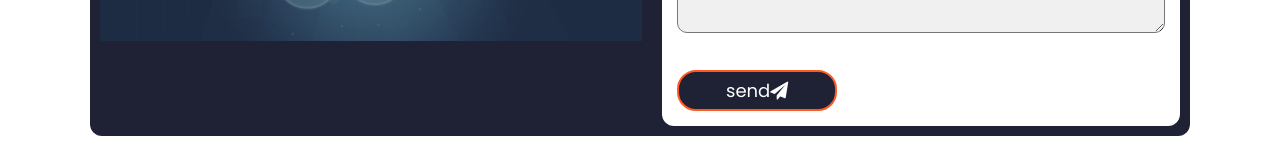
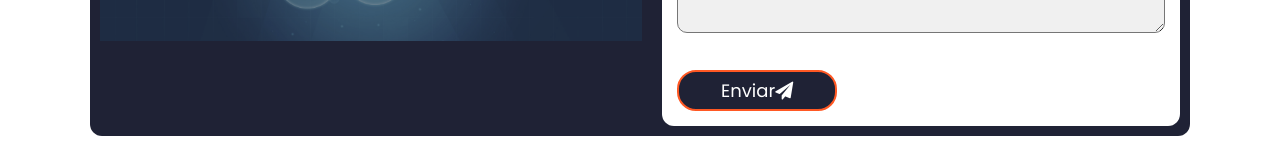
Before and after one commit to cristiangaby112/Portfolio-React, a React (Create React App) app in the folder client/: page / in a window 1280 px wide. Shown: the part 3910-4071 px from the top of the page. Built offline with nearby package versions, Linux system fonts and the light colour scheme; a web font is replaced by a local one.

Commit message:
index cambio y enviar button

```diff
--- a/client/public/index.html
+++ b/client/public/index.html
@@ -1,5 +1,5 @@
 <!DOCTYPE html>
-<html lang="en">
+<html lang="es">
   <head>
     <meta charset="utf-8" />
     <link rel="icon" href="%PUBLIC_URL%/favicon.ico" />
--- a/client/src/PortfolioContainer/ContactMe/ContactMe.jsx
+++ b/client/src/PortfolioContainer/ContactMe/ContactMe.jsx
@@ -106,7 +106,7 @@ export default function ContactMe(props) {
             <textarea type="text" onChange={handleMessage} value={message} />
             <div className="send-btn">
               <button type="submit">
-                send
+                Enviar
                 <i className="fa fa-paper-plane" />
                 {bool ? (
                   <b className="load">
```
Also changed, not shown: 1 other file (tests, documents, lock files or other folders).
